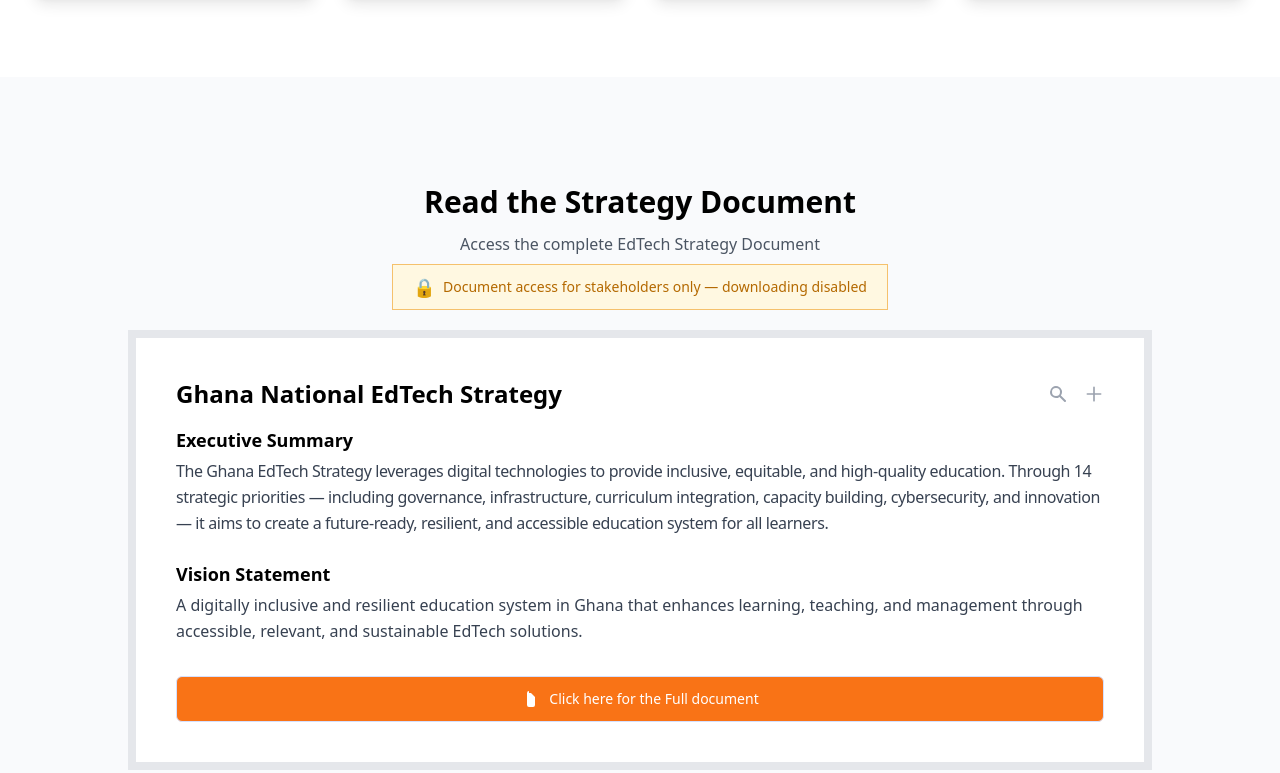
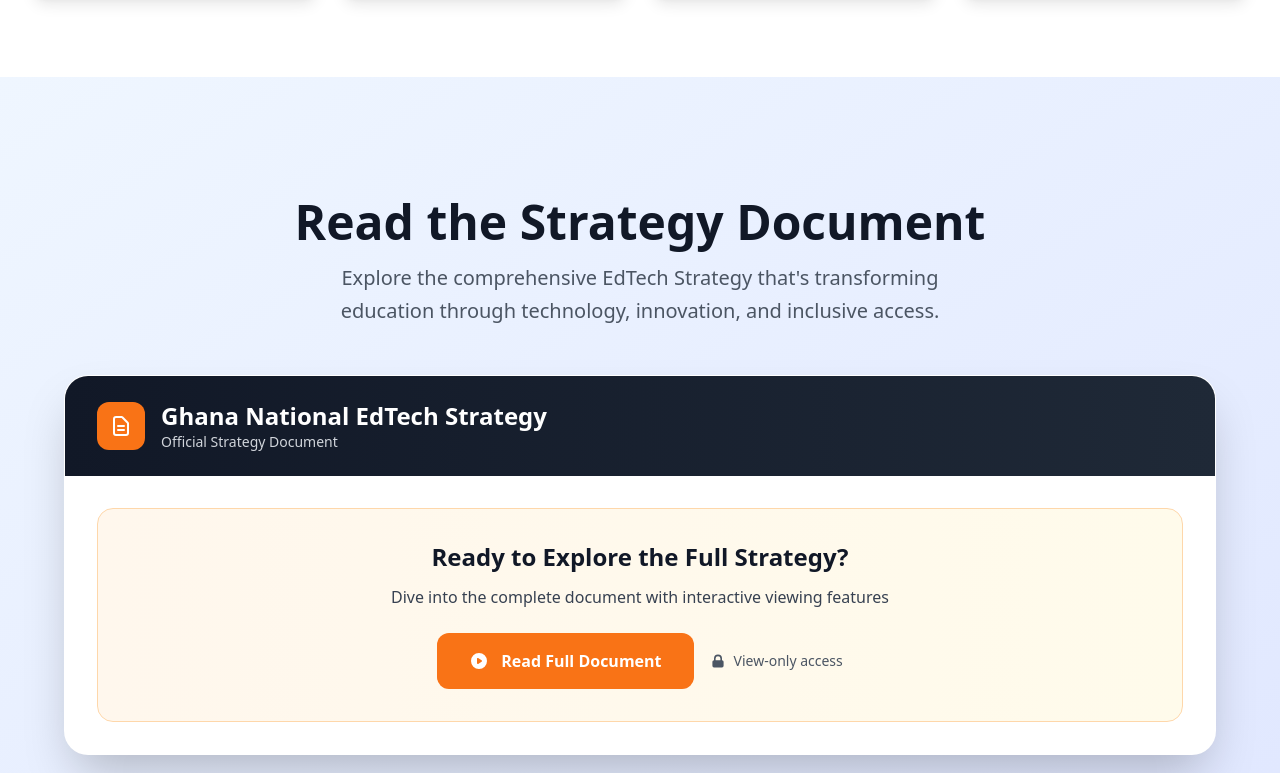
Before and after one commit to vick-do/EdTech, a plain HTML site: page index.html in a window 1280 px wide. Shown: the part 1353-2126 px from the top of the page. Drawn offline with nearby package versions, Linux system fonts and the light colour scheme.

Commit message:
updated the document section

```diff
--- a/index.html
+++ b/index.html
@@ -354,117 +354,84 @@
     </section>
 
     <!-- Documentation Section -->
-    <section
-      id="document"
-      class="min-h-screen flex flex-col justify-center py-8 px-4 sm:px-6 lg:px-8 bg-[#f9fafc]"
-    >
-      <div class="max-w-5xl w-full mx-auto">
-        <!-- Header -->
-        <div class="text-center mb-5">
-          <h1 class="text-3xl font-extrabold text-black mb-3">
+  <section id="document"
+    class="min-h-screen flex flex-col justify-center py-8 px-4 sm:px-6 lg:px-8 bg-gradient-to-br from-blue-50 to-indigo-100">
+    <div class="max-w-6xl w-full mx-auto">
+      <!-- Enhanced Header -->
+      <div class="text-center mb-12">
+
+
+        <h1 class="text-4xl md:text-5xl font-bold text-gray-900 mb-4 leading-tight">
           Read the Strategy Document
         </h1>
-          <p class="text-gray-600 mb-2">
-            Access the complete EdTech Strategy Document
+
+        <p class="text-xl text-gray-600 max-w-2xl mx-auto mb-8 leading-relaxed">
+          Explore the comprehensive EdTech Strategy that's transforming education through technology, innovation, and
+          inclusive access.
         </p>
 
-          <!-- Lock Notice -->
+
+      </div>
+
+      <!-- Enhanced Main Content Box -->
+      <div class="bg-white rounded-3xl shadow-2xl border border-white/20 overflow-hidden">
+        <!-- Document Header Bar -->
+        <div class="bg-gradient-to-r from-gray-900 to-gray-800 px-8 py-6 flex items-center justify-between">
+          <div class="flex items-center gap-4">
+            <div class="w-12 h-12 bg-orange-500 rounded-xl flex items-center justify-center">
+              <svg xmlns="http://www.w3.org/2000/svg" class="h-6 w-6 text-white" fill="none" viewBox="0 0 24 24"
+                stroke="currentColor">
+                <path stroke-linecap="round" stroke-linejoin="round" stroke-width="2"
+                  d="M9 12h6m-6 4h6m2 5H7a2 2 0 01-2-2V5a2 2 0 012-2h5.586a1 1 0 01.707.293l5.414 5.414a1 1 0 01.293.707V19a2 2 0 01-2 2z" />
+              </svg>
+            </div>
+            <div>
+              <h2 class="text-2xl font-bold text-white">Ghana National EdTech Strategy</h2>
+              <p class="text-gray-300 text-sm">Official Strategy Document</p>
+            </div>
+
+          </div>
+
+        </div>
+
+        <!-- Enhanced CTA Section -->
         <div
-            class="border border-[#f5c16c] text-[#b46900] bg-[#fff8e1] px-5 py-2 text-sm font-medium inline-flex items-center justify-center"
-          >
-            <span class="mr-2 text-lg">🔒</span>
-            Document access for stakeholders only — downloading disabled
+          class="bg-gradient-to-r from-orange-50 to-amber-50 rounded-2xl p-8 border border-orange-200 text-center m-8">
+          <div class="max-w-2xl mx-auto">
+            <h3 class="text-2xl font-bold text-gray-900 mb-3">
+              Ready to Explore the Full Strategy?
+            </h3>
+            <p class="text-gray-700 mb-6">
+              Dive into the complete document with interactive viewing features
+            </p>
+
+            <div class="flex flex-col sm:flex-row gap-4 justify-center items-center">
+              <a href="/document.html"
+                class="group bg-orange-500 hover:bg-orange-600 text-white font-semibold py-4 px-8 rounded-xl transition-all duration-300 transform hover:scale-105 hover:shadow-2xl flex items-center gap-3 min-w-[200px] justify-center">
+                <svg xmlns="http://www.w3.org/2000/svg" class="h-5 w-5 group-hover:animate-bounce" viewBox="0 0 20 20"
+                  fill="currentColor">
+                  <path fill-rule="evenodd"
+                    d="M10 18a8 8 0 100-16 8 8 0 000 16zM9.555 7.168A1 1 0 008 8v4a1 1 0 001.555.832l3-2a1 1 0 000-1.664l-3-2z"
+                    clip-rule="evenodd" />
+                </svg>
+                Read Full Document
+              </a>
+
+              <div class="flex items-center gap-2 text-sm text-gray-600">
+                <svg xmlns="http://www.w3.org/2000/svg" class="h-4 w-4" viewBox="0 0 20 20" fill="currentColor">
+                  <path fill-rule="evenodd"
+                    d="M5 9V7a5 5 0 0110 0v2a2 2 0 012 2v5a2 2 0 01-2 2H5a2 2 0 01-2-2v-5a2 2 0 012-2zm8-2v2H7V7a3 3 0 016 0z"
+                    clip-rule="evenodd" />
+                </svg>
+                View-only access
+              </div>
+            </div>
+          </div>
         </div>
       </div>
 
-        <!-- Main Content Box -->
-        <div class="bg-white border-8 border-gray-200 p-8 sm:p-10">
-          <!-- Top Bar with Icons -->
-          <div class="flex justify-between items-center mb-4">
-            <h2 class="text-2xl font-semibold text-black">
-              Ghana National EdTech Strategy
-            </h2>
-            <div class="flex space-x-4 text-gray-400">
-              <button class="hover:text-indigo-600">
-                <svg
-                  xmlns="http://www.w3.org/2000/svg"
-                  class="h-5 w-5"
-                  viewBox="0 0 20 20"
-                  fill="currentColor"
-                >
-                  <path
-                    fill-rule="evenodd"
-                    d="M8 4a4 4 0 100 8 4 4 0 000-8zM2 8a6 6 0 1110.89 3.476l4.817 4.817a1 1 0 01-1.414 1.414l-4.816-4.817A6 6 0 012 8z"
-                    clip-rule="evenodd"
-                  />
-                </svg>
-              </button>
-              <button class="hover:text-indigo-600">
-                <svg
-                  xmlns="http://www.w3.org/2000/svg"
-                  class="h-5 w-5"
-                  fill="none"
-                  viewBox="0 0 24 24"
-                  stroke="currentColor"
-                >
-                  <path
-                    stroke-linecap="round"
-                    stroke-linejoin="round"
-                    stroke-width="2"
-                    d="M12 4v16m8-8H4"
-                  />
-                </svg>
-              </button>
-            </div>
-          </div>
 
-          <!-- Content -->
-          <div class="text-gray-700 leading-relaxed space-y-6">
-            <div>
-              <h3 class="text-lg font-bold text-black mb-1">
-                Executive Summary
-              </h3>
-              <p class="tracking-tight">
-                The Ghana EdTech Strategy leverages digital technologies to
-                provide inclusive, equitable, and high-quality education.
-                Through 14 strategic priorities — including governance,
-                infrastructure, curriculum integration, capacity building,
-                cybersecurity, and innovation — it aims to create a
-                future-ready, resilient, and accessible education system for all
-                learners.
-              </p>
-            </div>
 
-            <div>
-              <h3 class="text-lg font-bold text-black mb-1">
-                Vision Statement
-              </h3>
-              <p>
-                A digitally inclusive and resilient education system in Ghana
-                that enhances learning, teaching, and management through
-                accessible, relevant, and sustainable EdTech solutions.
-              </p>
-            </div>
-          </div>
-
-          <!-- Linked Button -->
-          <a
-            href="/document.html"
-            class="mt-8 bg-orange-500 hover:bg-orange-600 border border-[#d4e0ff] py-3 px-4 flex justify-center items-center text-white text-sm font-medium rounded-md transition-all duration-200"
-          >
-            <svg
-              xmlns="http://www.w3.org/2000/svg"
-              class="h-5 w-5 mr-2"
-              viewBox="0 0 20 20"
-              fill="currentColor"
-            >
-              <path
-                d="M8 2a2 2 0 00-2 2v12a2 2 0 002 2h4a2 2 0 002-2V8l-4-4H8z"
-              />
-            </svg>
-            Click here for the Full document
-          </a>
-        </div>
     </div>
   </section>
 
```
Lines whose indentation alone changed are shown as unchanged.
